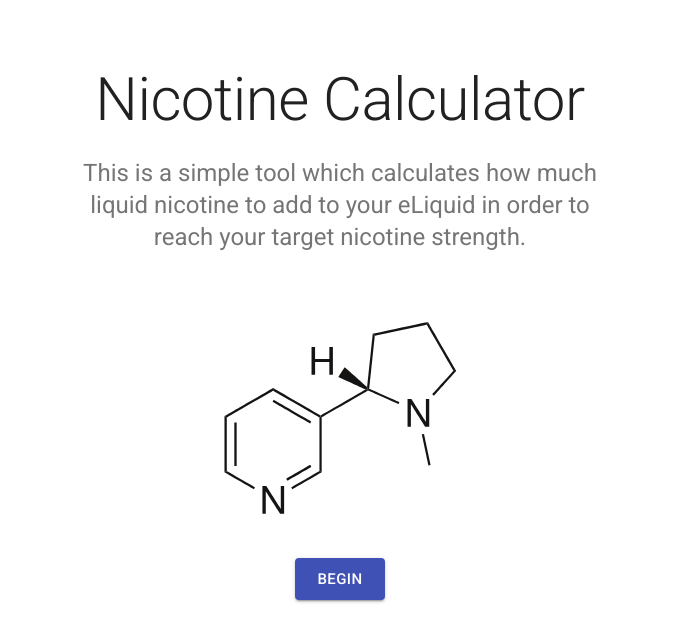
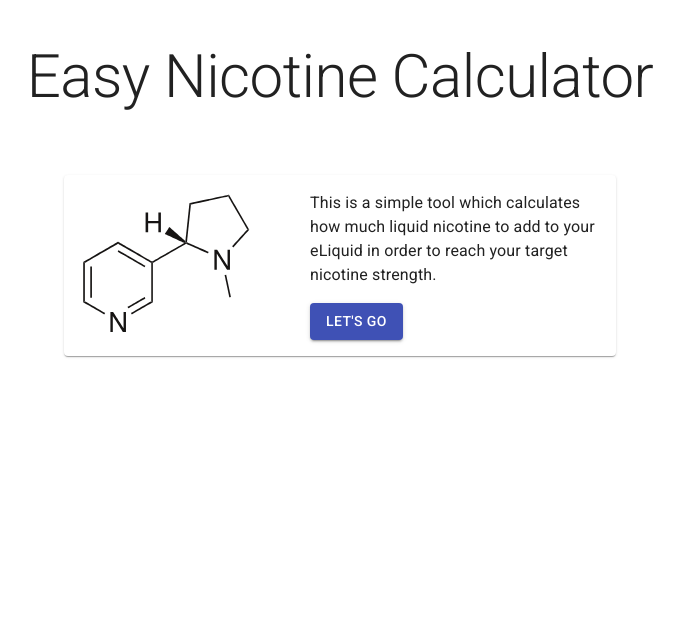
Before and after one commit to Jimfarrugia/nicotine-calculator-v2, a React (Create React App) app: page / in a window 1280 px wide. Shown: the top 642 px of the page, without its empty margins (300-984 px from the left). Built offline with nearby package versions, Linux system fonts and the light colour scheme.

Commit message:
pretty much started over from scratch, step-0 view is complete

```diff
--- a/src/App.js
+++ b/src/App.js
@@ -1,14 +1,58 @@
 import React from "react";
-import HeroBanner from "./components/HeroBanner";
-import CalculatorForm from "./components/CalculatorForm";
+import Typography from "@material-ui/core/Typography";
+import Container from "@material-ui/core/Container";
+import { makeStyles } from "@material-ui/core/styles";
+import { Grid, Paper, Button } from "@material-ui/core";
+
+const useStyles = makeStyles(theme => ({
+  pageTitle: {
+    backgroundColor: theme.palette.background.paper,
+    padding: theme.spacing(4),
+    lineHeight: 1.5
+  },
+  gridItem: {
+    padding: theme.spacing(2)
+  },
+  button: {}
+}));
 
 function App() {
-
+  const classes = useStyles();
   return (
     <div className="App">
-      <HeroBanner />
-      <CalculatorForm />
-    </div>
+      <Typography
+        className={classes.pageTitle}
+        component="h1"
+        variant="h2"
+        align="center"
+        color="textPrimary"
+        gutterBottom
+      >
+        Easy Nicotine Calculator
+      </Typography>
+      <Container maxWidth="sm">
+        <Paper className={classes.stepFormContainer}>
+          <Grid container xs={12}>
+            <Grid item xs={5} className={classes.gridItem}>
+              <img className={classes.moleculeImg} src="molecule.svg" alt="nicotine molecule" />
+            </Grid>
+            <Grid item xs={7} className={classes.gridItem}>
+              <Typography
+                variant="body1"
+                align="left"
+                paragraph
+              >
+                This is a simple tool which calculates how much liquid nicotine to
+                add to your eLiquid in order to reach your target nicotine strength.
+              </Typography>
+              <Button variant="contained" color="primary" className={classes.button}>
+                let&apos;s go
+              </Button>
+            </Grid>
+          </Grid>
+        </Paper>
+      </Container>
+    </div >
   );
 }
 
--- a/src/components/CalculatorForm.js
+++ /dev/null
@@ -1,35 +0,0 @@
-import React, { Component } from 'react';
-import Button from "@material-ui/core/Button";
-import Container from "@material-ui/core/Container";
-import MoleculeImg from "./MoleculeImg";
-
-export class CalculatorForm extends Component {
-  state = {
-    step: 0,
-    baseStrength: 100,
-    targetStrength: 4,
-    batchSize: 30
-  }
-  render() {
-    const { step } = this.state;
-    switch (step) {
-      case 0:
-        return (
-          <React.Fragment>
-            <Container maxWidth="sm" align="center">
-              <MoleculeImg />
-              <Button variant="contained" color="primary" size="large" style={{ marginTop: "2.5rem" }}>Begin</Button>
-            </Container>
-          </React.Fragment>
-        );
-      default:
-        return (
-          <div>
-            *shrug*
-          </div>
-        );
-    }
-  }
-}
-
-export default CalculatorForm
--- a/src/components/HeroBanner.js
+++ /dev/null
@@ -1,44 +0,0 @@
-import React from "react";
-import Typography from "@material-ui/core/Typography";
-import Container from "@material-ui/core/Container";
-import { makeStyles } from "@material-ui/core/styles";
-
-const useStyles = makeStyles(theme => ({
-  heroContent: {
-    backgroundColor: theme.palette.background.paper,
-    padding: theme.spacing(8, 0, 6)
-  }
-}));
-
-export function HeroBanner() {
-  const classes = useStyles();
-  return (
-    <React.Fragment>
-      {/* Hero Unit */}
-      <div className={classes.heroContent}>
-        <Container maxWidth="sm">
-          <Typography
-            component="h1"
-            variant="h2"
-            align="center"
-            color="textPrimary"
-            gutterBottom
-          >
-            Nicotine Calculator
-          </Typography>
-          <Typography
-            variant="h5"
-            align="center"
-            color="textSecondary"
-            paragraph
-          >
-            This is a simple tool which calculates how much liquid nicotine to
-            add to your eLiquid in order to reach your target nicotine strength.
-          </Typography>
-        </Container>
-      </div>
-    </React.Fragment>
-  );
-}
-
-export default HeroBanner;
--- a/src/components/MoleculeImg.js
+++ /dev/null
@@ -1,16 +0,0 @@
-import React from 'react'
-
-export default function ImgMolecule() {
-  const styledImg = {
-    display: "block",
-    minWidth: "240px",
-    height: "auto",
-    margin: "0 auto"
-  }
-
-  return (
-    <React.Fragment>
-      <img style={styledImg} src="molecule.svg" alt="nicotine molecule" />
-    </React.Fragment>
-  )
-}
```
